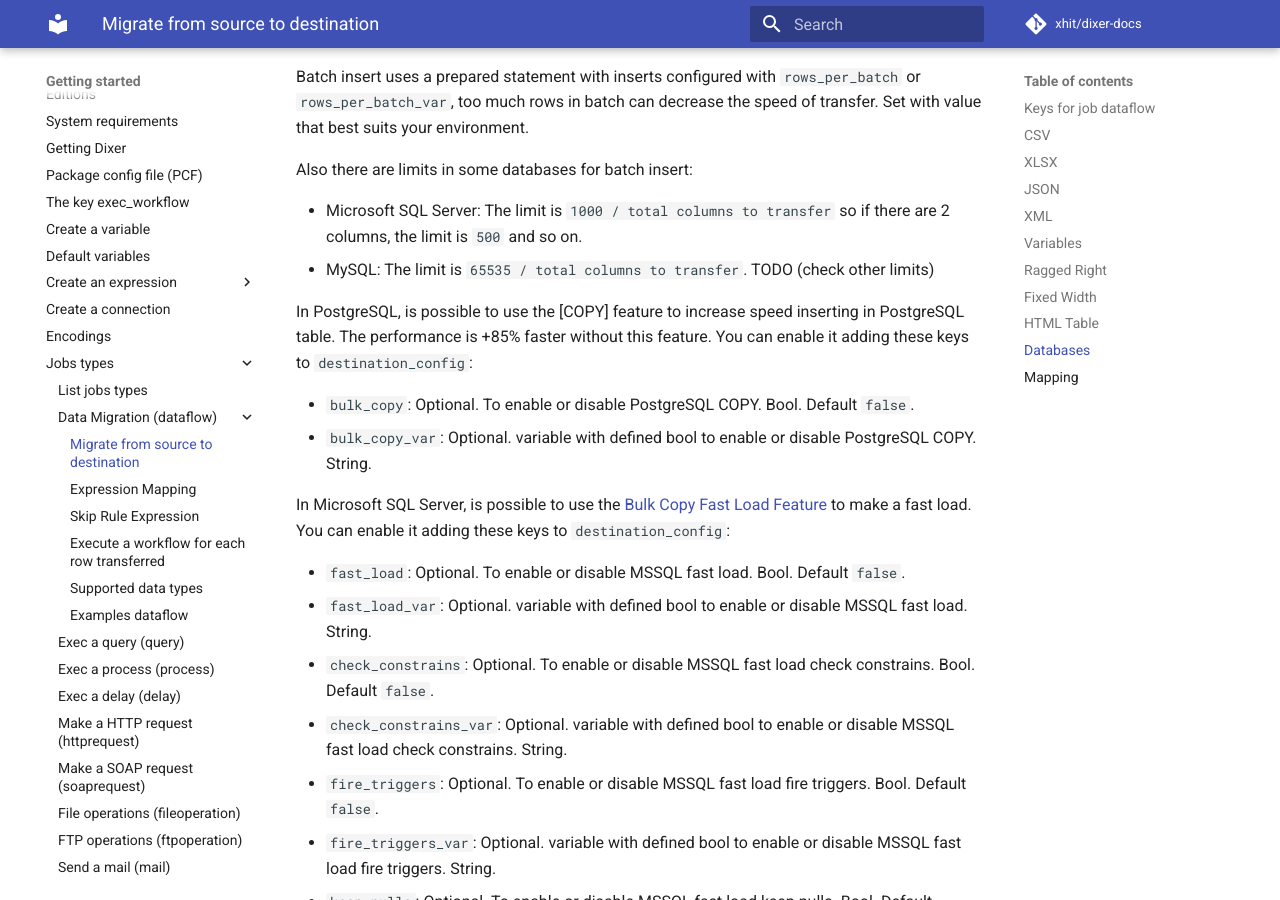
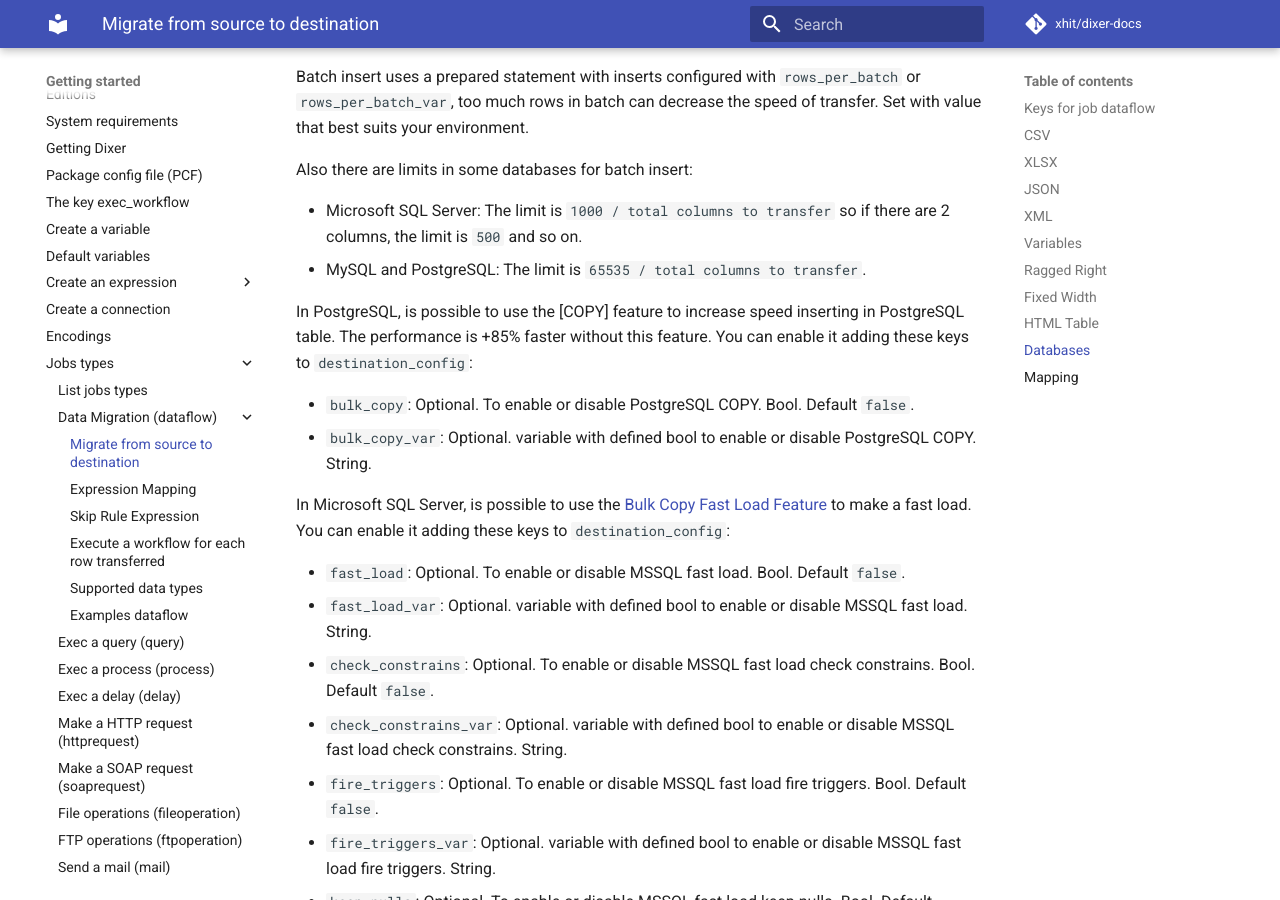
Before and after one commit to Dixer-ETL/dixer-docs, an MkDocs documentation site: the page built from docs/documentation/jobs/dataflow/Migrate-from-source-to-destination.md, in a window 1280 px wide and 900 px high, scrolled down 5761 px. Built offline with MkDocs 1.6.1 and Material for MkDocs 9.7.7, drawn with Linux system fonts in a browser that asks for light colours; comment, search, counter and statistics services are not loaded.

Commit message:
Specified PostgreSQL columns limit

```diff
--- a/docs/documentation/jobs/dataflow/Migrate-from-source-to-destination.md
+++ b/docs/documentation/jobs/dataflow/Migrate-from-source-to-destination.md
@@ -182,8 +182,7 @@ Batch insert uses a prepared statement with inserts configured with `rows_per_ba
 Also there are limits in some databases for batch insert:
 
 - Microsoft SQL Server: The limit is `1000 / total columns to transfer` so if there are 2 columns, the limit is `500` and so on.
-- MySQL: The limit is `65535 / total columns to transfer`.
-TODO (check other limits)
+- MySQL and PostgreSQL: The limit is `65535 / total columns to transfer`.
 
 In PostgreSQL, is possible to use the [COPY] feature to increase speed inserting in PostgreSQL table. The performance is +85% faster without this feature. You can enable it adding these keys to `destination_config`:
 
```
